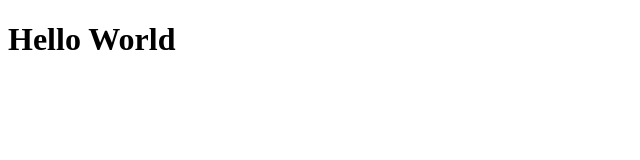
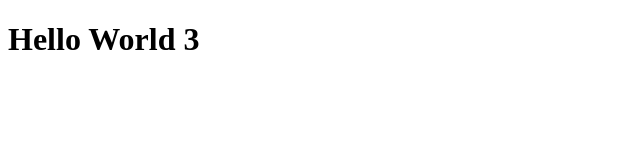
Before and after one commit to gabriel-fz/tcc-experimento, a React (Create React App) app: page / in a window 1280 px wide. Shown: the top 160 px of the page, without its empty margins (0-640 px from the left). Built offline with nearby package versions, Linux system fonts and the light colour scheme.

Commit message:
testando deploy

```diff
--- a/src/App.tsx
+++ b/src/App.tsx
@@ -2,7 +2,7 @@ import React from 'react';
 
 function App() {
   return (
-    <h1>Hello World</h1>
+    <h1>Hello World 3</h1>
   );
 }
 
```
